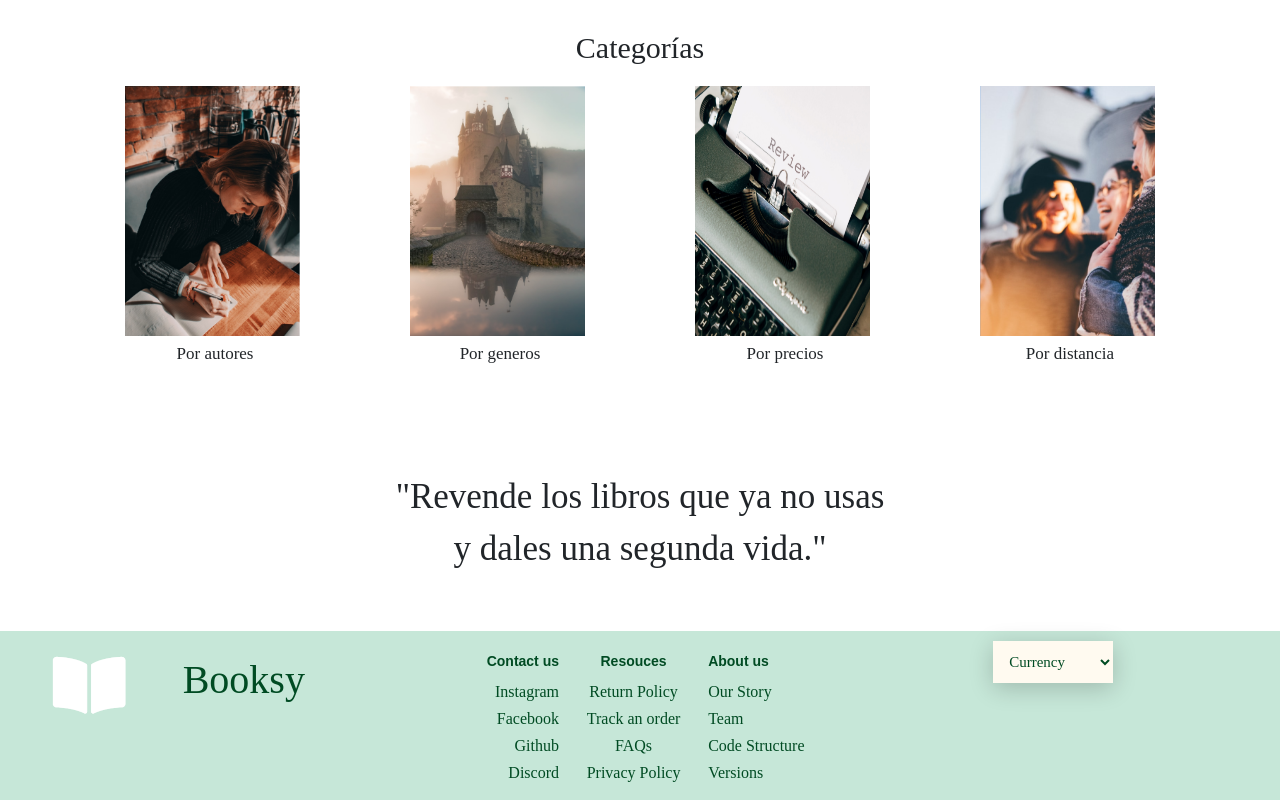
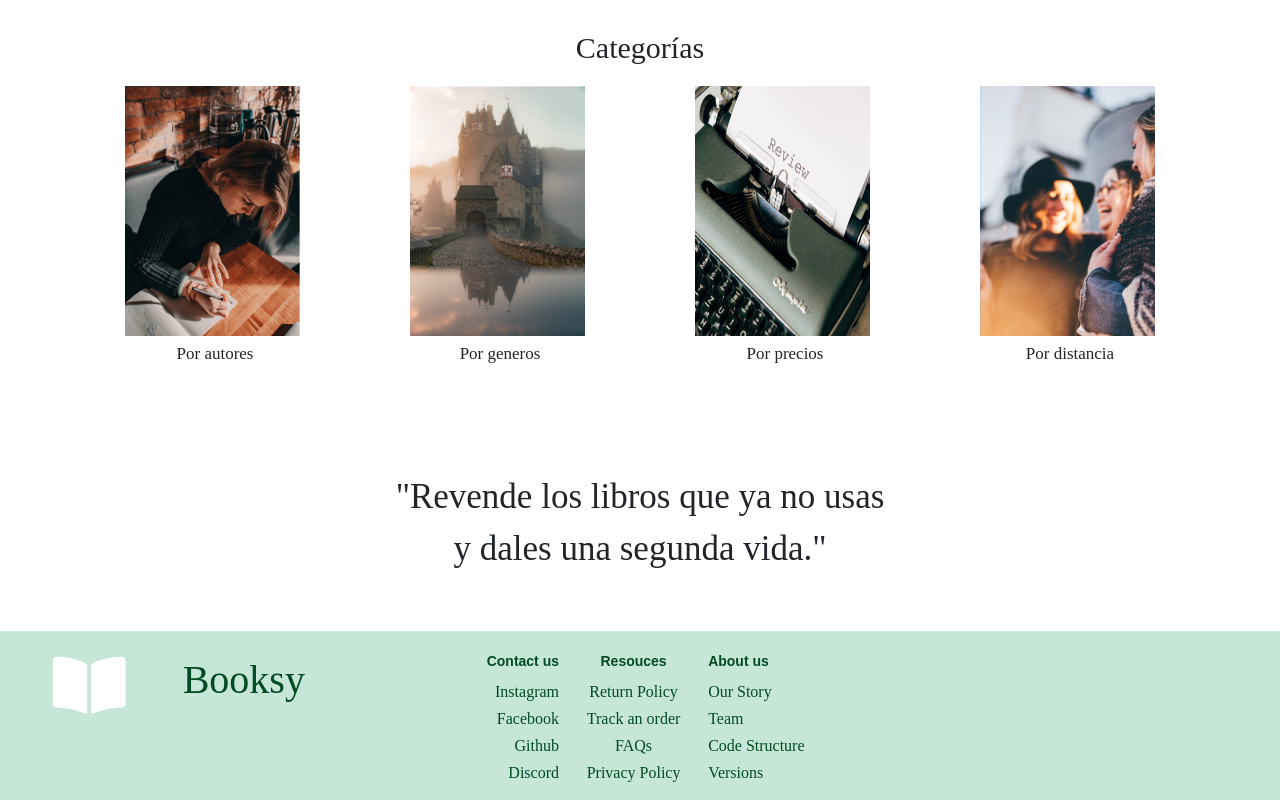
Before and after one commit to UB-ES-2021-A4/Booksy, a React (Create React App) app in the folder frontend/: page / in a window 1280 px wide. Shown: the part 748-1548 px from the top of the page. Built offline with nearby package versions, Linux system fonts and the light colour scheme.

Commit message:
footer bug

```diff
--- a/frontend/src/components/Layout/Footer.js
+++ b/frontend/src/components/Layout/Footer.js
@@ -65,15 +65,6 @@ export default class Footer extends Component {
                                 <h6 id="align_left">Versions</h6>
                             </div>
                         </div>
-                        <div className="column_big">
-                            <div className="box">
-                                <select>
-                                    <option value="0">Currency</option>
-                                    <option value="1">Euro €</option>
-                                    <option value="2">Dollar $</option>
-                                </select>
-                            </div>
-                        </div>
                     </div>
                 </footer>
             </section>
```
